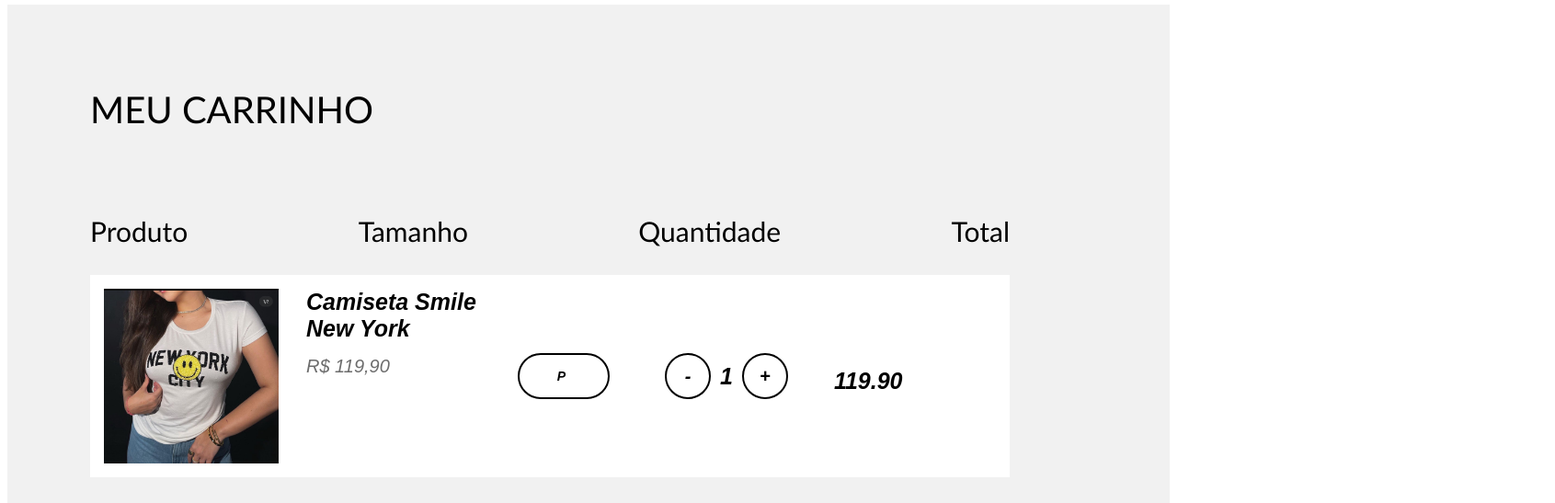
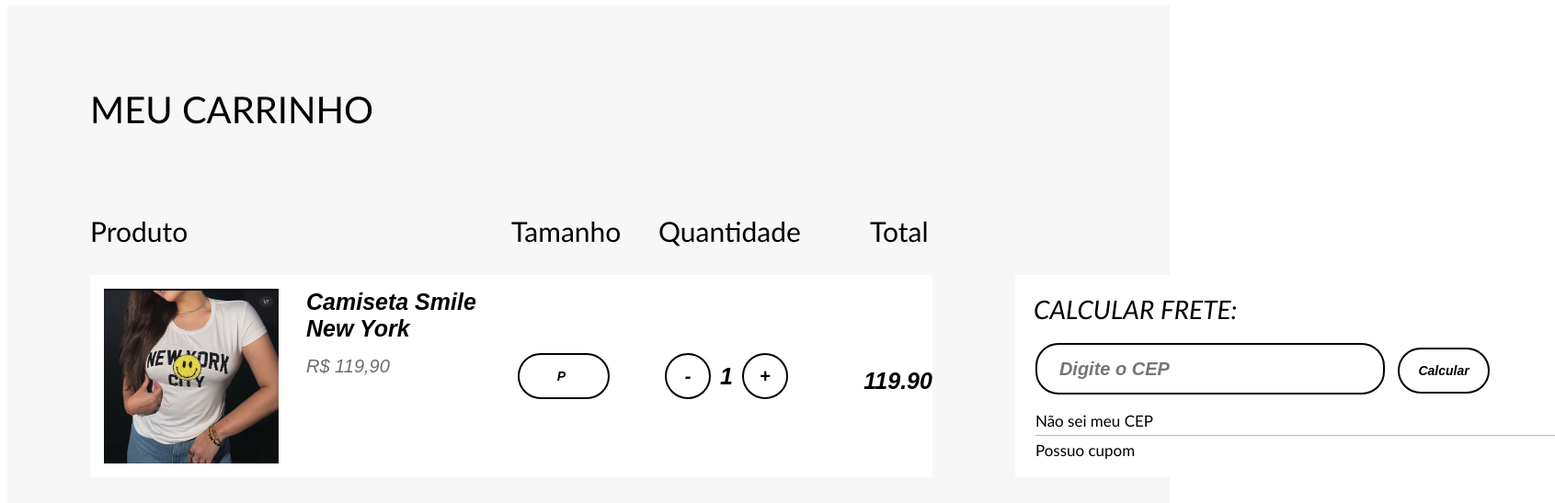
Before and after one commit to WesleyGCO/meucloset.shop-Frontend, a plain HTML site: page Frontend/html/tela_carrinho.html in a window 1280 px wide. Shown: the part 153-700 px from the top of the page at 92% size, 1691 px wide, since content can reach past the window. Drawn offline with nearby package versions, Linux system fonts and the light colour scheme.

Commit message:
Atualização tela carrinho

```diff
--- a/Frontend/css/style_carrinho.css
+++ b/Frontend/css/style_carrinho.css
@@ -46,6 +46,82 @@
 
 /* ============================ CENTRAL ======================== */
 
+.finalizar_compra{
+    display: flex;
+    justify-content: end;
+    margin-right: 107px;
+    margin-top: 35px;
+}
+
+.campo_finalizar_compra{
+    width: 600px;
+    height: 300px;
+    background-color: #ffffff;
+    align-items: end;
+}
+
+
+
+.linha-pequena {
+    width: 565px;
+    height: 1px;
+    background-color: #b6b6b6;
+    margin: 5px 0;
+    border: none;
+}
+
+.botoes_adicionais{
+    margin-top: 18px;
+    margin-left: 22px;
+}
+
+.botao_adicional{
+    font-size: 17px;
+}
+
+.calcular_frete {
+    display: block;
+    width: 600px;
+    height: 220px;
+    background-color: #FFF;
+    margin-left: 90px;
+    margin-top: 30px;
+
+}
+
+.input_cep {
+    width: 350px;
+    height: 50px;
+    border-radius: 25px;
+    background-color: #ffffff;
+    color: #000000;
+    border: 2px solid #000000;
+    cursor: pointer;
+    font-size: 20px;
+    font-family: 'Poppins', sans-serif;
+    font-style: italic;
+    font-weight: bold;
+    margin: 0 10px;
+    padding-left: 24px;
+    margin-left: 22px;
+}
+
+.legenda_calcular_frete {
+    font-family: 'Gill Sans', 'Gill Sans MT', Calibri, 'Trebuchet MS', sans-serif;
+    font-style: italic;
+    font-size: 28px;
+    margin: 20px;
+    display: block;
+
+}
+
+
+.campos_carrinho {
+    display: flex;
+}
+
+
+
 .pagamentos {
     display: flex;
     justify-content: center;
@@ -75,7 +151,7 @@
 
 .carrinho {
     height: 1000px;
-    background-color: #f1f1f1;
+    background-color: #f7f7f7;
     font-family: 'Gill Sans', 'Gill Sans MT', Calibri, 'Trebuchet MS', sans-serif;
 }
 
@@ -88,14 +164,29 @@
 
 
 .referencial {
-    width: 1000px;
+    width: 1200px;
     display: flex;
-    justify-content: space-between;
     margin-left: 90px;
     font-size: 30px;
     padding-top: 90px;
 }
 
+.legenda_produto {
+    width: 458px;
+}
+
+.legenda_tamanho {
+    width: 160px;
+}
+
+.legenda_quantidade {
+    width: 230px;
+}
+
+.legenda_total {
+    width: 160px;
+    justify-content: end;
+}
 
 .produto {
     display: flex;
@@ -263,11 +354,11 @@
     font-weight: bold;
 }
 
-/* Estilos para a div de preço */
 .price {
+    width: 147px;
     display: flex;
     align-items: center;
-    margin-left: 40px;
+    justify-content: end;
     font-size: 25px;
     font-family: 'Poppins', sans-serif;
     font-style: italic;
--- a/Frontend/html/tela_carrinho.html
+++ b/Frontend/html/tela_carrinho.html
@@ -35,11 +35,13 @@
                 <label>MEU CARRINHO</label>
             </div>
             <div class="referencial">
-                <label>Produto</label>
-                <label>Tamanho</label>
-                <label>Quantidade</label>
-                <label>Total</label>
+                <label class="legenda_produto">Produto</label>
+                <label class="legenda_tamanho">Tamanho</label>
+                <label class="legenda_quantidade">Quantidade</label>
+                <label class="legenda_total">Total</label>
             </div>
+            <div class="campos_carrinho">
+
                 <div class="produto">
                     <div class="foto_produto">
                         <img src="../imagens/Camiseta.png" alt="">
@@ -65,10 +67,24 @@
                         <button class="botao-retangular" id="increment">+</button>
                     </div>
                     <div class="price"><span id="total-price">119.90</span></div>
-
-
                 </div>
-
+                <div class="calcular_frete">
+                    <label class="legenda_calcular_frete">CALCULAR FRETE:</label>
+                    <input class="input_cep" type="text" id="cep" placeholder="Digite o CEP" maxlength="10"
+                        oninput="formatarCep(this)">
+                    <button class="botao_tamanho" onclick="calcularFrete()">Calcular</button>
+                    <div class="botoes_adicionais">
+                        <a class="botao_adicional" onclick="naoSeiCep()">Não sei meu CEP</a>
+                        <hr class="linha-pequena">
+                        <a class="botao_adicional" onclick="possuoCupom()">Possuo cupom</a>
+                    </div>
+                </div>
+            </div>
+            <div class="finalizar_compra">
+                <div class="campo_finalizar_compra">
+                    <div class="price"><span id="preco_total">119.90</span></div>
+                </div>
+            </div>
 
         </div>
 
--- a/Frontend/js/index.js
+++ b/Frontend/js/index.js
@@ -120,3 +120,32 @@ document.addEventListener('DOMContentLoaded', function () {
     // Atualize o valor inicial
     updateQuantityAndPrice();
 });
+
+
+
+
+function formatarCep(input) {
+    // Remove caracteres não numéricos do valor atual
+    let cep = input.value.replace(/\D/g, '');
+
+    // Adiciona a máscara ao CEP (formato: 12345-678)
+    cep = cep.replace(/^(\d{5})(\d{1,3})$/, '$1-$2');
+
+    input.value = cep;
+}
+
+function naoSeiCep() {
+    // Exemplo de lógica para "Não sei meu CEP"
+    alert("Desculpe, essa funcionalidade ainda não está disponível.");
+}
+
+function possuoCupom() {
+    // Exemplo de lógica para "Possuo cupom"
+    let cupom = prompt("Digite seu cupom:");
+    if (cupom) {
+        alert("Cupom aplicado com sucesso!");
+        // Adicione aqui a lógica para aplicar o cupom ao preço total, por exemplo
+    } else {
+        alert("Nenhum cupom inserido.");
+    }
+}
```
Lines whose indentation alone changed are shown as unchanged.
